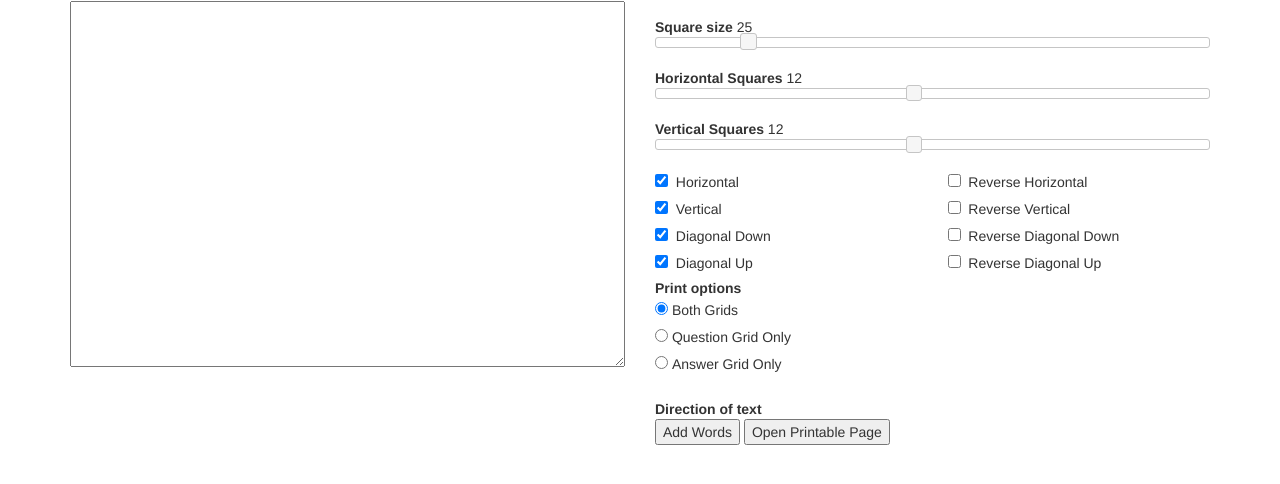
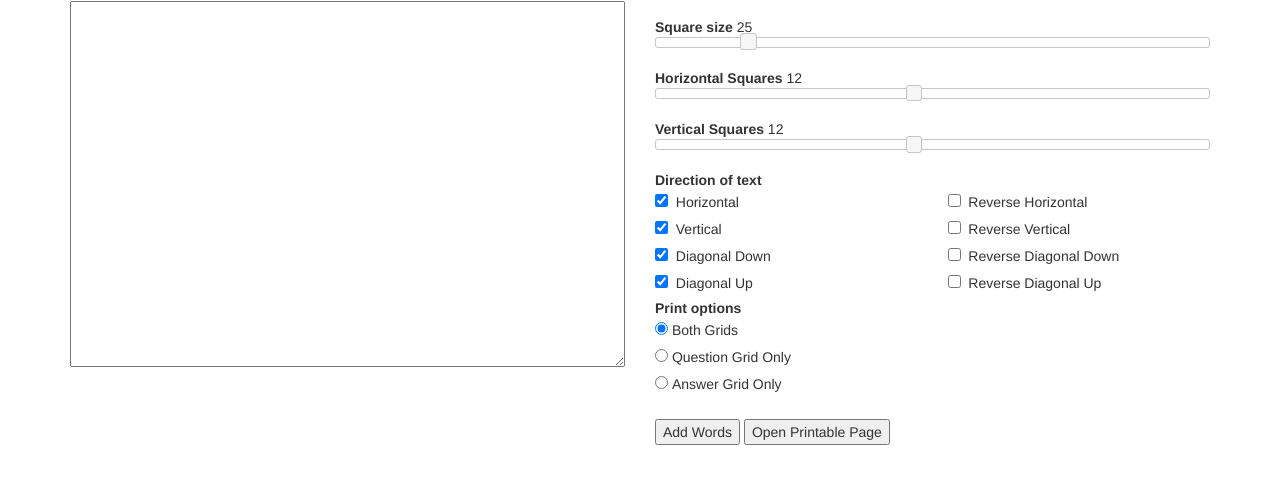
Before and after one commit to richardrulach/js-wordSearch, a plain HTML site: page src/index.htm in a window 1280 px wide. Shown: the part 182-666 px from the top of the page. Drawn offline with nearby package versions, Linux system fonts and the light colour scheme.

Commit message:
Fixed some text irregularities

```diff
--- a/src/index.htm
+++ b/src/index.htm
@@ -58,7 +58,7 @@
 
                 <div class="sliderText">
                     Words:</div>
-                <p>Enter a list of words to include - each word must be on a new line<a href="javascript: LoadSampleData();">VIEW SAMPLE DATA</a>.</p>
+                <p>Enter a list of words to include - each word must be on a new line <a href="javascript: LoadSampleData();">VIEW SAMPLE DATA</a>.</p>
 
                 <textarea id="txtWords" style="width:100%" rows="18"></textarea>
             </div>
@@ -81,6 +81,10 @@
                     <div id="vSlider"></div>
                 </div>
 
+
+                <div class="row">
+                    <div class="sliderText col-xs-12">Direction of text</div>
+                </div>
 
                 <div class="row">
                     <div class="col-sm-6">
@@ -116,10 +120,7 @@
                     <label for="rdAnswers">Answer Grid Only</label>
                 </div>
 
-                <div class="sliderText">Direction of text</div>
                 <div class="sliderContainer">
-
-
                     <input
                         type="button"
                         id="btnAddWords"
@@ -131,7 +132,6 @@
                         id="btnPrint"
                         onclick="btnPrint_click()"
                         value="Open Printable Page" />
-
                 </div>
             </div>
         </div>
```
Lines whose indentation alone changed are shown as unchanged.
